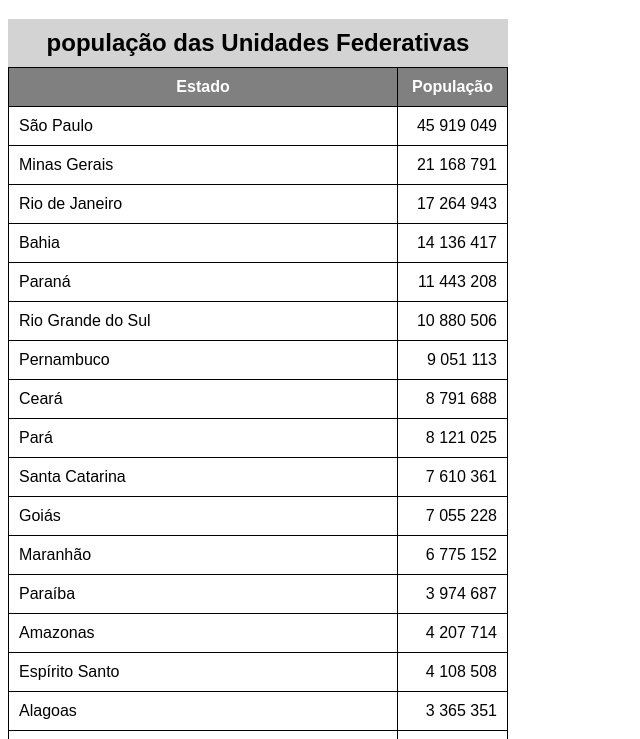
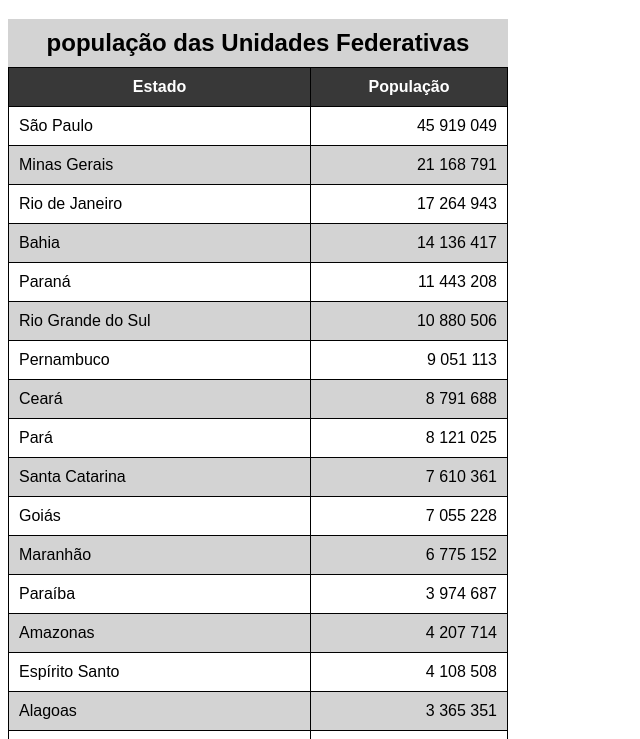
Before and after one commit to GabrielVSilvaDev/html-css, a plain HTML site: page exercicios/ex023/tabela002.html in a window 1280 px wide. Shown: the part 61-800 px from the top of the page, without its empty margins (0-640 px from the left). Drawn offline with Linux system fonts and the light colour scheme.

Commit message:
adiciona efeito zebrado

```diff
--- a/exercicios/ex023/tabela002.html
+++ b/exercicios/ex023/tabela002.html
@@ -16,7 +16,7 @@
         border-collapse: collapse;
     }
 
-    #better-width {
+    #total-populacao {
         width: 50px;
     }
 
@@ -24,6 +24,7 @@
         border: 1px black solid;
         padding: 10px;
     }
+
     caption {
         font-size: 1.5em;
         font-weight: bold;
@@ -33,6 +34,20 @@
     thead, tfoot {
         background-color: grey;
         color: white;
+    }
+
+    thead > tr > th {
+        position: sticky;
+        top: -1px;
+        background-color: #383838;
+    }
+
+    tbody > tr:nth-child(odd) { /* 2n-1 */
+        background-color: white;
+    }
+
+    tbody > tr:nth-child(even) { /* 2n */
+        background-color: lightgrey;
     }
 
     td.num {
@@ -58,7 +73,7 @@
         <thead>
             <tr>
                 <th scope="col">Estado</th>
-                <th id="better-width" scope="col">População</th>
+                <th class="total-populacao" scope="col">População</th>
             </tr>
         </thead>
 
```
